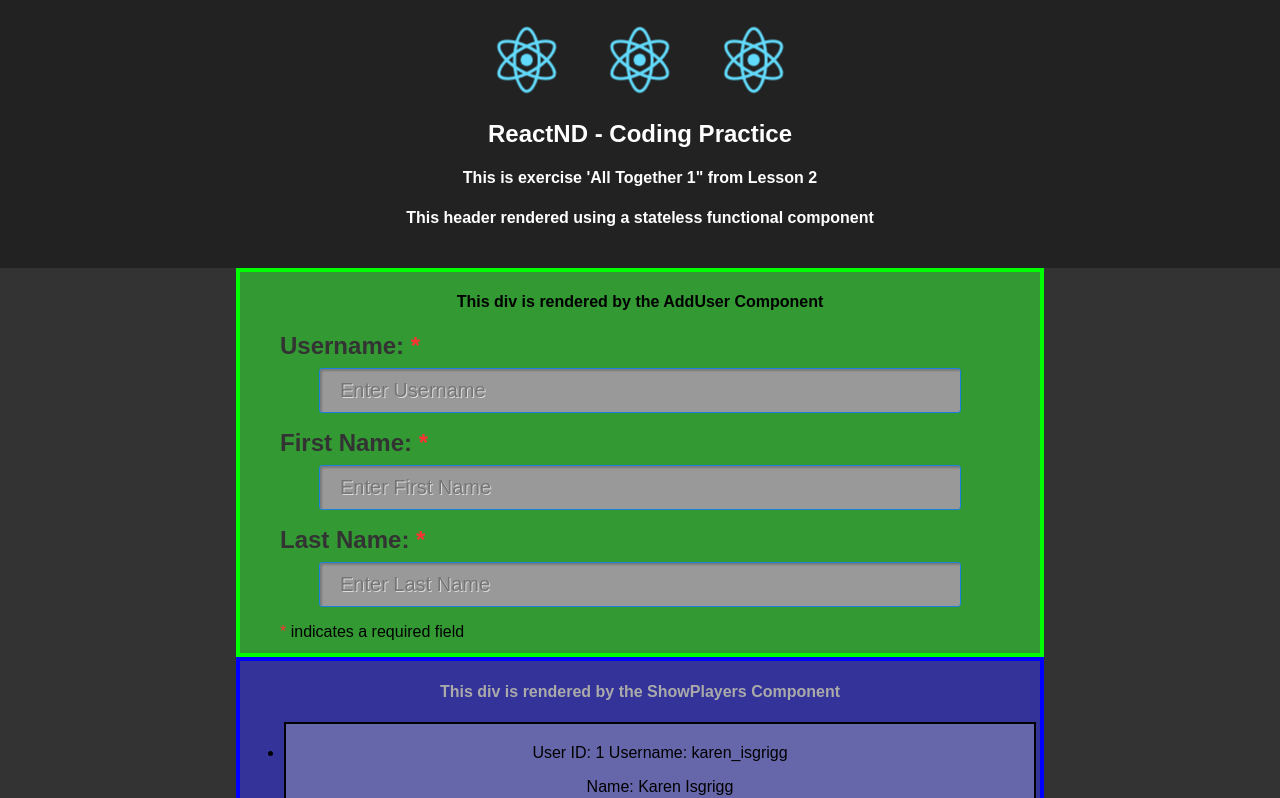
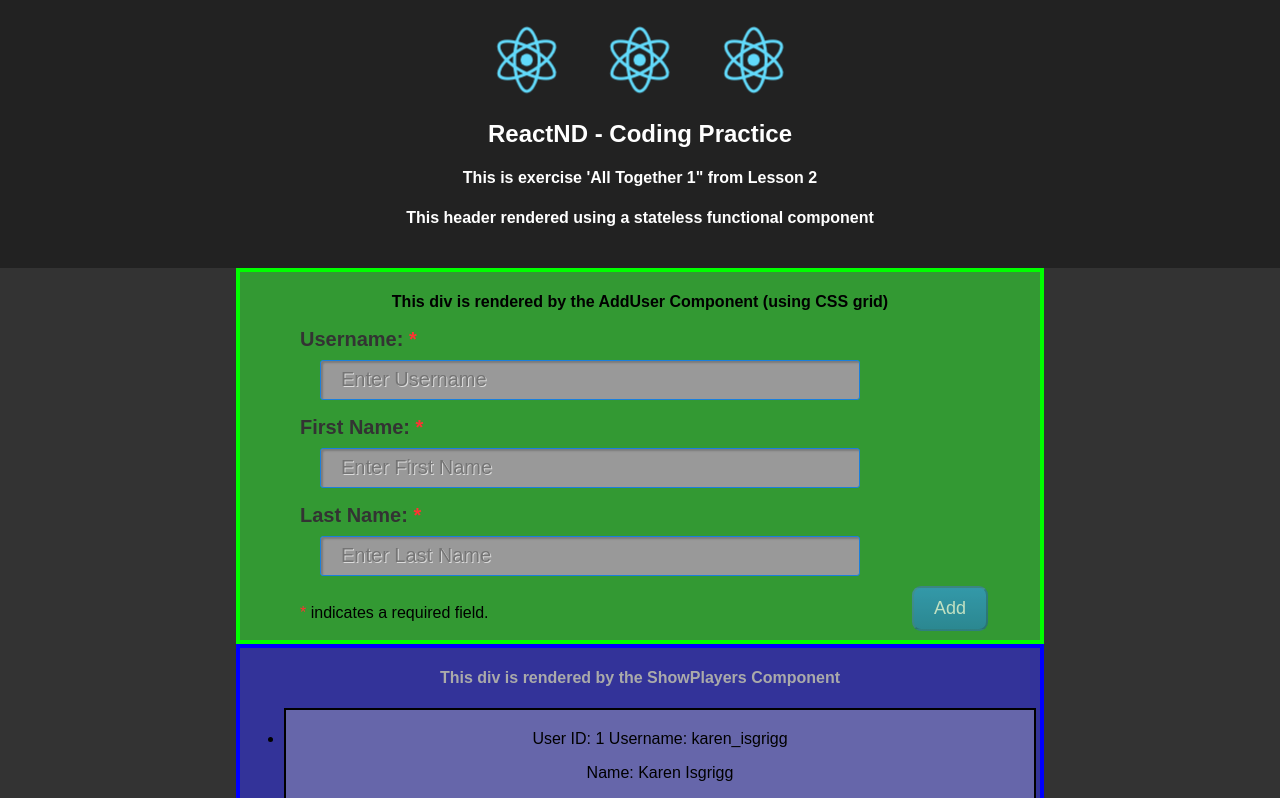
Before and after one commit to ashbournehouse/udacity-react-alltogether1, a React (Create React App) app: page / in a window 1280 px wide. Shown: the top 798 px of the page. Built offline with nearby package versions, Linux system fonts and the light colour scheme.

Commit message:
Use CSS grid for AddUser Component and add addPlayer functionality

```diff
--- a/src/App.js
+++ b/src/App.js
@@ -14,11 +14,32 @@ class App extends Component {
       {"id": 3, "firstname": "Tyler",   "lastname": "McGinnis", "username": "tylermcginnis",   "gamesplayed": 0},
     ]
   }
+
+  capitaliseString(value) {
+    return value.charAt(0).toUpperCase() + value.toLowerCase().slice(1);
+  }
+
+  addPlayer = (username, firstname, lastname) => {
+      // Find next id
+    var playerIds = this.state.players.map(player => player.id);
+    const nextId = Math.max( ...playerIds ) + 1;
+      //
+    this.setState(oldState => ({
+      players: [...oldState.players, {
+                 id: nextId,
+                 username: username,
+                 firstname: this.capitaliseString(firstname),
+                 lastname: this.capitaliseString(lastname),
+                 gamesplayed: 0
+                }],
+    }));
+  };
+
   render() {
     return (
       <div className="App">
       	<Header />
-        <AddUser />
+        <AddUser addPlayer={this.addPlayer}/>
         <ShowPlayers players={this.state.players}/>
       </div>
     );
--- a/src/Components/AddUser.jsx
+++ b/src/Components/AddUser.jsx
@@ -3,6 +3,10 @@ import '../Css/AddUser.css';
 
 
 class AddUser extends React.Component {
+  constructor(props) {
+    super(props);
+    this.addPlayer = this.props.addPlayer.bind(this);
+  };
 
   state = {
     userNameEntry: '',
@@ -14,35 +18,54 @@ class AddUser extends React.Component {
   handleFirstName = (event) => {this.setState({ firstNameEntry: event.target.value })};
   handleLastName = (event) => {this.setState({ lastNameEntry: event.target.value })};
 
+  onSubmit = (event) => {
+    this.addPlayer(this.state.userNameEntry, this.state.firstNameEntry, this.state.lastNameEntry);
+    this.setState({ userNameEntry: "", firstNameEntry: "", lastNameEntry: ""})
+  };
+
+  entriesComplete(){
+    return ((this.state.userNameEntry !== "")
+            && (this.state.firstNameEntry !== "")
+            && (this.state.lastNameEntry !== ""))
+  };
+
   render() {
     return (
       <div className="add-user">
-        <h4 className="add-user-description">This div is rendered by the AddUser Component</h4>
-        <h5 className="input-label">Username: <span className="required-indicator">*</span></h5>
+        <h4 className="add-user-heading">This div is rendered by the AddUser Component (using CSS grid)</h4>
+        <h5 className="username-input-label">Username: <span className="required-indicator">*</span></h5>
         <input
-          className="text-input"
+          className="username-entry"
           type="text"
           placeholder="Enter Username"
           value={this.state.userNameEntry}
           onChange={this.handleUserName}
         />
-        <h5 className="input-label">First Name: <span className="required-indicator">*</span></h5>
+        <h5 className="firstname-input-label">First Name: <span className="required-indicator">*</span></h5>
         <input
-          className="text-input"
+          className="firstname-entry"
           type="text"
           placeholder="Enter First Name"
           value={this.state.firstNameEntry}
           onChange={this.handleFirstName}
         />
-        <h5 className="input-label">Last Name: <span className="required-indicator">*</span></h5>
+        <h5 className="lastname-input-label">Last Name: <span className="required-indicator">*</span></h5>
         <input
-          className="text-input"
+          className="lastname-entry"
           type="text"
           placeholder="Enter Last Name"
           value={this.state.lastNameEntry}
           onChange={this.handleLastName}
         />
-        <p className="required-field-note"><span className="required-indicator">*</span> indicates a required field</p>
+        <p className="required-field-note"><span className="required-indicator">*</span> indicates a required field.</p>
+        <div className="controls">
+          <button
+            className="submit-button"
+            onClick={this.onSubmit}
+            disabled={!this.entriesComplete()}>
+            Add
+          </button>
+        </div>
       </div>
     )
   }
--- a/src/Css/AddUser.css
+++ b/src/Css/AddUser.css
@@ -6,33 +6,81 @@
   margin: auto;
   border: 4px solid #00ff00;
   padding: 0;
+  display: grid;
+  grid-template-columns: 20px 600px 180px;
+  grid-template-rows: 40px 48px 40px 48px 40px 48px 40px 64px;
+  grid-template-areas:
+  'add-user-heading add-user-heading add-user-heading'
+  'left username-input-label right'
+  'left username-entry right'
+  'left firstname-input-label right'
+  'left firstname-entry right'
+  'left lastname-input-label right'
+  'left lastname-entry right'
+  'required-field-note required-field-note controls'
 }
 
-.add-user-description {
+.add-user-heading {
+  grid-area: add-user-heading;
 }
-
-.input-label {
+.username-input-label {
+  grid-area: username-input-label;
   text-align: left;
+  font-size: 20px;
+  color: #333333;
   margin: 16px 2px 8px 40px;
-  font-size: 24px;
-  color: #333333;
 }
-
-.text-input {
-  width: 600px;
+.username-entry {
+  grid-area: username-entry;
   background-color: #999999;
   text-align: left;
-  margin: 0;
+  margin: 0 0 0 60px;
   font-size: 20px;
   color: #0000ff;
 }
-
+.firstname-input-label {
+  grid-area: firstname-input-label;
+  text-align: left;
+  font-size: 20px;
+  color: #333333;
+  margin: 16px 2px 8px 40px;
+}
+.firstname-entry {
+  grid-area: firstname-entry;
+  background-color: #999999;
+  text-align: left;
+  margin: 0 0 0 60px;
+  font-size: 20px;
+  color: #0000ff;
+}
+.lastname-input-label {
+  grid-area: lastname-input-label;
+  text-align: left;
+  font-size: 20px;
+  color: #333333;
+  margin: 16px 2px 8px 40px;
+}
+.lastname-entry {
+  grid-area: lastname-entry;
+  background-color: #999999;
+  text-align: left;
+  margin: 0 0 0 60px;
+  font-size: 20px;
+  color: #0000ff;
+}
+.required-field-note {
+  grid-area: required-field-note;
+  text-align: left;
+  font-size: 16px;
+  padding: 12px 0px 12px 60px;
+}
 .required-indicator {
   color: #ff3333;
 }
-
-.required-field-note {
-  text-align: left;
-  margin: 16px 2px 12px 40px;
-  font-size: 16px;
+.controls {
+  grid-area: controls;
+  padding: 10px;
 }
+.submit-button {
+  font-size: 18px;
+}
```
